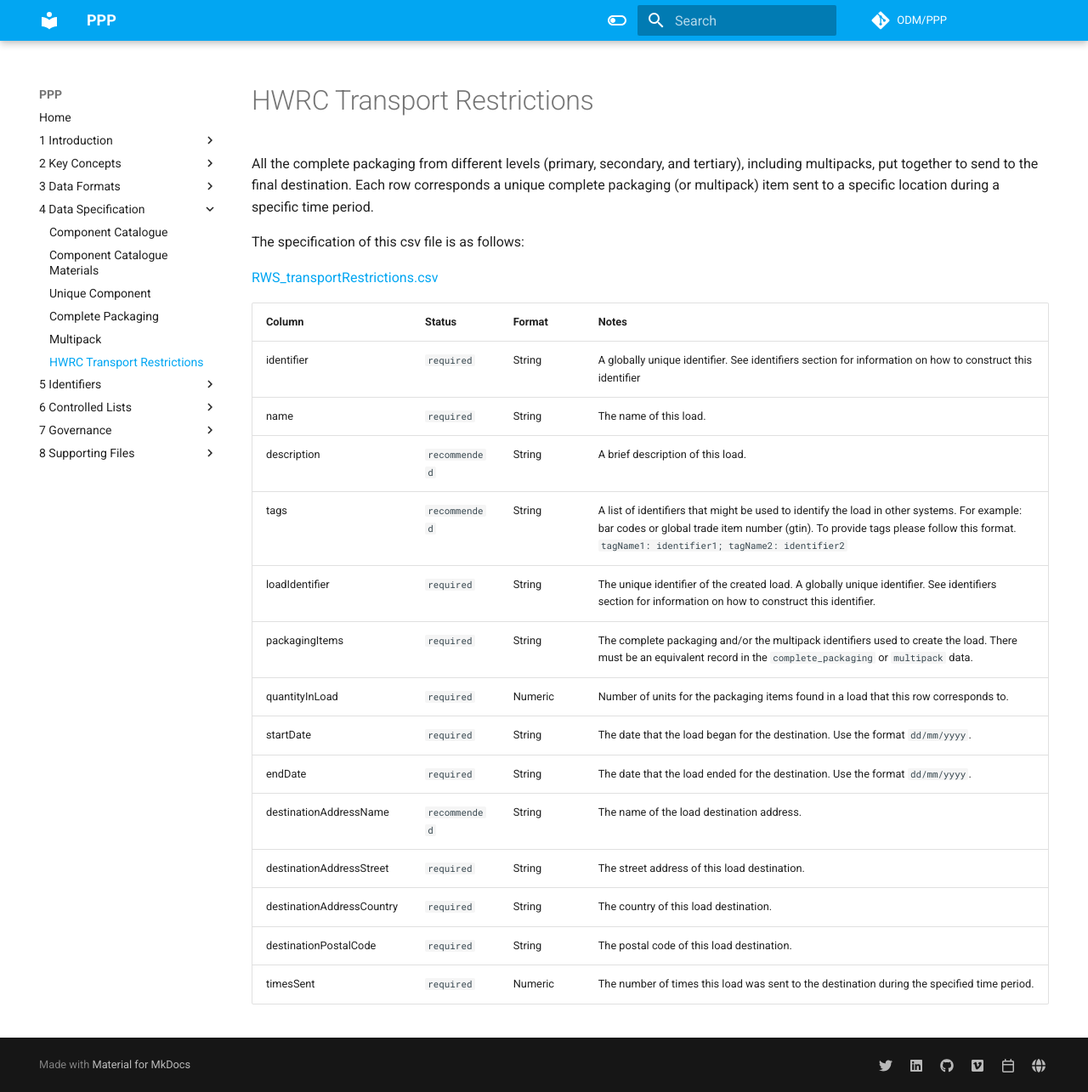
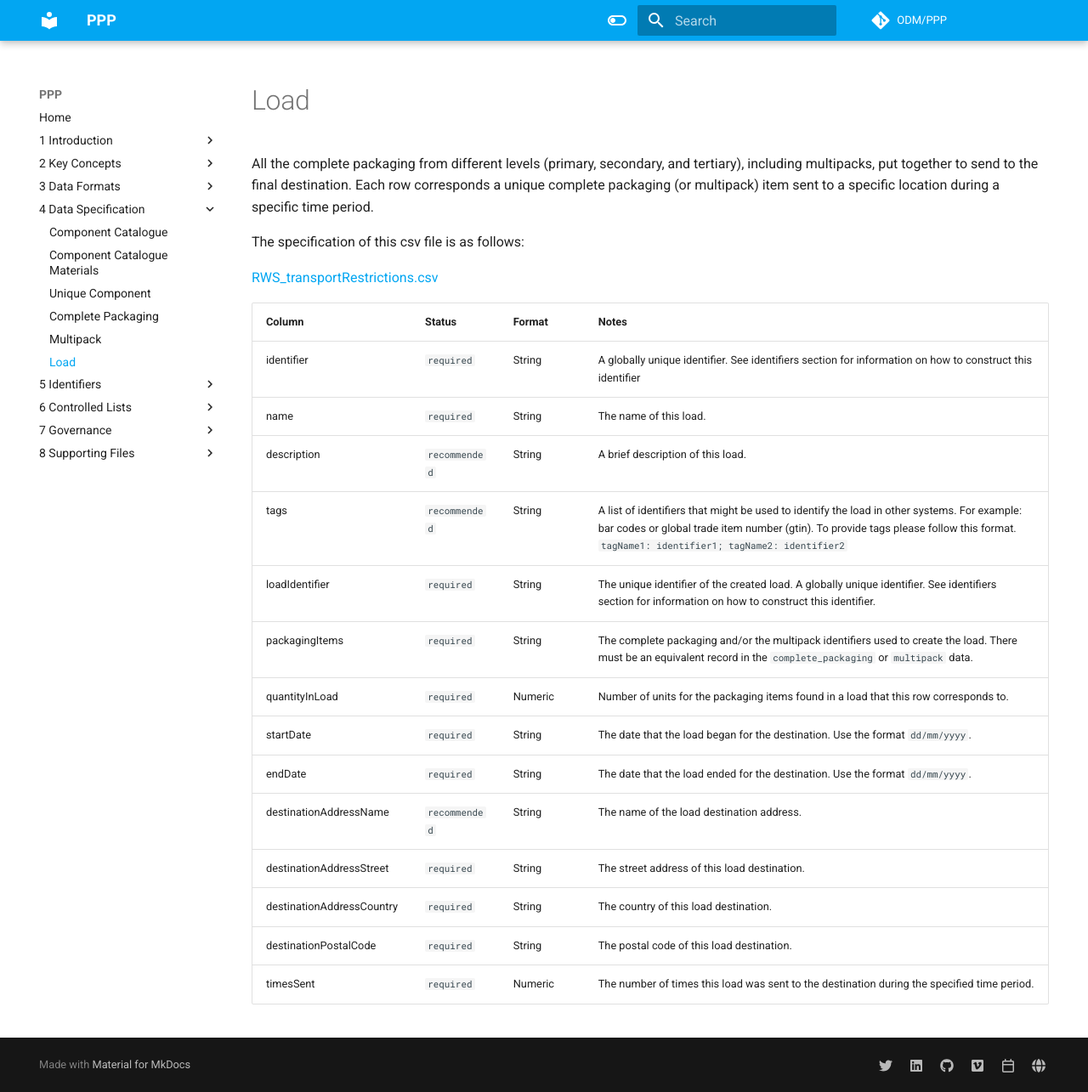
Before and after one commit to OpenDataManchester/Open3P, an MkDocs documentation site: the page built from docs/4_Data_Specification/4_6_Load.md, in a window 1280 px wide and 1285 px high. Shown: the whole window at 85% size. Built offline with MkDocs 1.6.1 and Material for MkDocs 9.7.7, drawn with Linux system fonts in a browser that asks for light colours; comment, search, counter and statistics services are not loaded.

Commit message:
fix obvious typos

```diff
--- a/docs/4_Data_Specification/4_6_Load.md
+++ b/docs/4_Data_Specification/4_6_Load.md
@@ -1,4 +1,4 @@
-# HWRC Transport Restrictions
+# Load
 
 All the complete packaging from different levels (primary, secondary, and tertiary), including multipacks, put together to send to the final destination. Each row corresponds a unique complete packaging (or multipack) item sent to a specific location during a specific time period.
 
```
Also changed, not shown: docs/4_Data_Specification/4_1_Component_Catalogue.md (+1 -1 lines), docs/4_Data_Specification/4_4_Complete_Packaging.md (+1 -2 lines).
